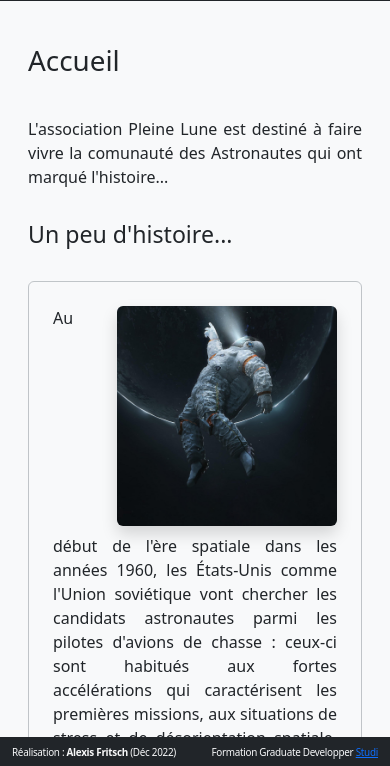
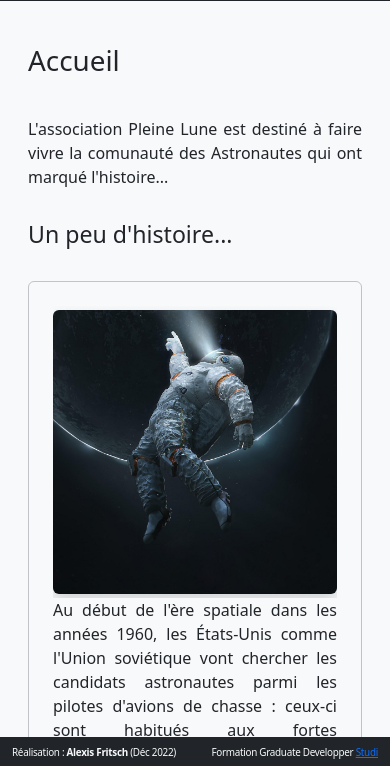
Before and after one commit to Arckanics/Front-end-demo, a website built with Parcel: page src/index.html in a window 390 px wide. Shown: the part 76-842 px from the top of the page. Built offline with nearby package versions, Linux system fonts and the light colour scheme.

Commit message:
[HOTFIX] css img better mobile display

```diff
--- a/src/index.html
+++ b/src/index.html
@@ -45,11 +45,11 @@
             L'association Pleine Lune est destiné à faire vivre la comunauté des Astronautes qui ont marqué l'histoire...
           </p>
           <h3 class="py-2 my-4">Un peu d'histoire...</h3>
-          <div class="border border-secondary rounded p-4 content-box" style="--bs-border-opacity: .4;">
-            <div id="intro-img">
-              <img src="./img/intro.png" class="rounded float-end ms-4 mb-2 shadow"/>
+          <div class="border border-secondary rounded p-4 pr-0 content-box" style="--bs-border-opacity: .4;">
+            <div id="intro-img" class="float-end py-1 pr-4 content-box">
+              <img src="./img/intro.png" class="rounded m-auto d-block shadow"/>
             </div>
-            <p>
+            <p class="pr-4">
               Au début de l'ère spatiale dans les années 1960, les États-Unis comme l'Union soviétique
               vont chercher les candidats astronautes parmi les pilotes d'avions de chasse : ceux-ci sont
               habitués aux fortes accélérations qui caractérisent les premières missions, aux situations
--- a/src/scss/styles.scss
+++ b/src/scss/styles.scss
@@ -21,10 +21,26 @@ html {
   min-height: calc(100vh - 38px);
 }
 
-#intro-img img {
+#intro-img {
   max-width: 360px;
   min-width: 220px;
   width: 33%;
+  img {
+    width: 90%;
+  }
+}
+
+@media screen and (max-width: 460px) {
+  #intro-img {
+    max-width: none;
+    min-width: none;
+    width: 100%;
+    float: none!important;
+    img {
+      width: 100%;
+    }
+  }
+
 }
 
 .content-box {
```
Also changed, not shown: build/index.html, 4 other files.
